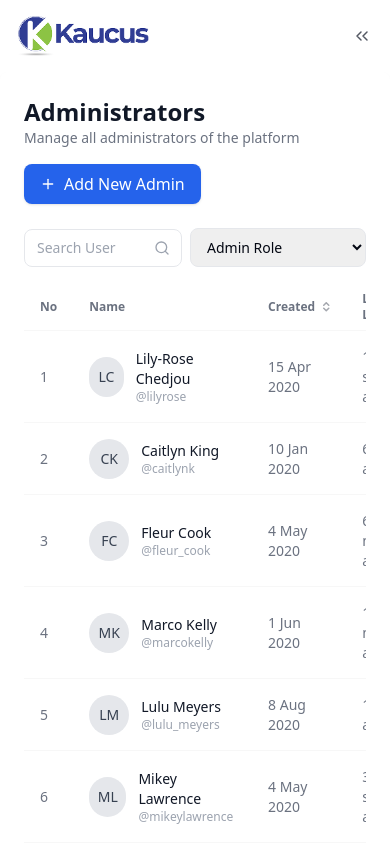
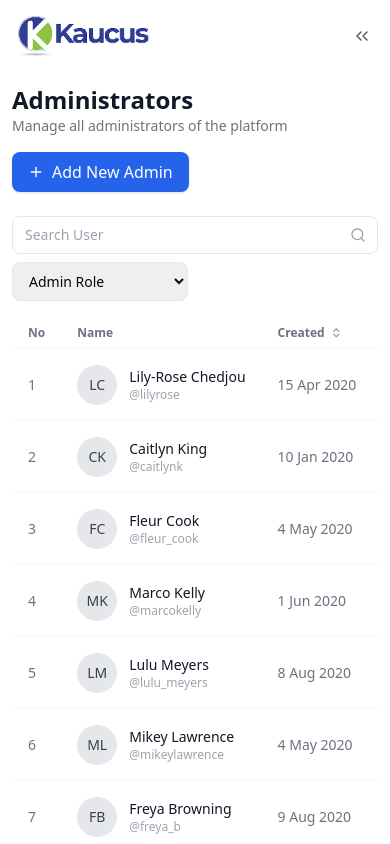
Before and after one commit to Initial-Front/kacus-frontend, a React (Vite) app: page /dashboard/Admin in a window 390 px wide. Built offline with nearby package versions, Linux system fonts and the light colour scheme.

Commit message:
updated responsiveness

```diff
--- a/src/Dashboard/Settings/SettingBody.tsx
+++ b/src/Dashboard/Settings/SettingBody.tsx
@@ -33,7 +33,7 @@ export default function SettingsPage() {
       </div>
 
       {/* Content */}
-      <div className="mt-8 lg:px-8 py-6">
+      <div className="mt-8 px-3 lg:px-8 py-6">
         {activeTab === "My Profile" && <ProfileTab />}
         {activeTab === "Notifications" && <NotificationsTab />}
          {activeTab === "Role Management" && <RoleManagement/>}
--- a/src/Dashboard/Settings/index.tsx
+++ b/src/Dashboard/Settings/index.tsx
@@ -5,7 +5,7 @@ export default function Setting() {
 
     return (
         <section>
-            <div className="flex items-center justify-between mb-6  p-2 md:p-6">
+            <div className="flex items-center justify-between mb-6  p-3 md:p-6">
                  <div className="flex items-center justify-between mb-6">
                 <div>
                     <h1 className=" text-base md:text-[24px] flex items-center gap-1 font-bold text-gray-800">
--- a/src/Dashboard/listing.tsx
+++ b/src/Dashboard/listing.tsx
@@ -18,7 +18,7 @@ export default function ListingsPage() {
     <div >
       <div className="max-w-7xl mx-auto ">
 
-            <div className="flex flex-col px-6 py-1 md:flex-row md:items-center md:justify-between gap-4 ">
+            <div className="flex flex-col px-3 md:px-6 py-1 md:flex-row md:items-center md:justify-between gap-4 ">
                 <div>
                   <h2 className="text-2xl my-4 font-semibold">Listings</h2>
                   <p className="text-sm text-gray-500">Manage all pairs listing on the platform</p>
--- a/src/components/AddNewAdmin.tsx
+++ b/src/components/AddNewAdmin.tsx
@@ -22,8 +22,8 @@ export default function AddAdminModal({setAddNewAdmin}: {setAddNewAdmin: (open:
 
   return (
     <div className="fixed inset-0 z-50 flex items-center justify-center bg-black/40 backdrop-blur-sm p-4">
-      <div className="w-full max-w-xl rounded-xl bg-white p-6 shadow-xl">
-        {/* Header */}
+      <div className="w-full max-w-xl rounded-xl bg-white p-3 md:p-6 shadow-xl">
+
         <div className="flex items-center justify-between mb-6">
           <h2 className="text-lg font-semibold text-gray-800">Add New Admin</h2>
           <button
@@ -34,9 +34,8 @@ export default function AddAdminModal({setAddNewAdmin}: {setAddNewAdmin: (open:
           </button>
         </div>
 
-        {/* Form */}
         <div className="space-y-8">
-          {/* First + Last Name */}
+
           <div className="grid grid-cols-2 gap-4 my-6">
             <div className="flex flex-col">
               <label className="text-sm font-medium text-gray-700 mb-1">First Name</label>
@@ -63,7 +62,7 @@ export default function AddAdminModal({setAddNewAdmin}: {setAddNewAdmin: (open:
 
           </div>
 
-          {/* Phone Number */}
+
           <div className="flex flex-col">
             <label className="text-sm font-medium text-gray-700 mb-1">Phone Number</label>
             <input
--- a/src/components/AdminTable.tsx
+++ b/src/components/AdminTable.tsx
@@ -199,8 +199,8 @@ export default function AdministratorsTable() {
 
 
     return (
-        <div className="p-6 bg-white rounded-lg w-full shadow-sm">
-            {/* Header */}
+        <div className="p-3 md:p-6 bg-white rounded-lg w-full shadow-sm">
+
             <div className="flex flex-col sm:flex-row sm:items-center sm:justify-between gap-4 mb-6">
                 <div>
                     <h2 className="text-2xl font-semibold text-gray-900">Administrators</h2>
@@ -220,7 +220,7 @@ export default function AdministratorsTable() {
 
 
             <div className="flex flex-col md:flex-row md:items-center gap-3 mb-4">
-                <div className="flex items-center gap-2 w-full md:w-1/2">
+                <div className="flex flex-col md:flex-row md:items-center gap-2 w-full md:w-1/2">
                     <div className="relative flex-1">
                         <input
                             value={query}
@@ -250,9 +250,9 @@ export default function AdministratorsTable() {
                 <table className={`w-full text-left no-scrollbar ${pageItems.length === 0 ? 'hidden' : 'table'}`} style={{ borderSpacing: "0 12px" }}>
                     <thead >
                         <tr>
-                            <th className="px-4 py-2 text-xs font-semibold text-gray-500 ">No</th>
-                            <th className="px-4 py-2 text-xs font-semibold text-gray-500 ">Name</th>
-                            <th className="px-4 py-2 text-xs font-semibold text-gray-500">
+                            <th className="px-4 py-2 text-xs  whitespace-nowrap  font-semibold text-gray-500 ">No</th>
+                            <th className="px-4 py-2 text-xs whitespace-nowrap font-semibold text-gray-500 ">Name</th>
+                            <th className="px-4 py-2 text-xs whitespace-nowrap font-semibold text-gray-500">
                                 <div className="flex items-center gap-2">
                                     Created
                                     <svg width="7" height="10" viewBox="0 0 7 10" fill="none" xmlns="http://www.w3.org/2000/svg">
@@ -261,7 +261,7 @@ export default function AdministratorsTable() {
                                 </div>
                             </th>
 
-                            <th className="px-4 py-2 text-xs font-semibold text-gray-500">
+                            <th className="px-4 py-2 whitespace-nowrap text-xs font-semibold text-gray-500">
                                 <div className="flex items-center gap-2">
                                     Last Login
                                     <svg width="7" height="10" viewBox="0 0 7 10" fill="none" xmlns="http://www.w3.org/2000/svg">
@@ -270,7 +270,7 @@ export default function AdministratorsTable() {
                                 </div>
                             </th>
 
-                            <th className="px-4 py-2 text-xs font-semibold text-gray-500">
+                            <th className="px-4 py-2 whitespace-nowrap text-xs font-semibold text-gray-500">
                                 <div className="flex items-center gap-2">
                                     Admin Role
                                     <svg width="7" height="10" viewBox="0 0 7 10" fill="none" xmlns="http://www.w3.org/2000/svg">
@@ -279,7 +279,7 @@ export default function AdministratorsTable() {
                                 </div>
                             </th>
 
-                            <th className="px-4 py-2 text-xs font-semibold text-gray-500">
+                            <th className="px-4 py-2 whitespace-nowrap text-xs font-semibold text-gray-500">
                                 <div className="flex items-center gap-2">
                                     Action
                                     <svg width="7" height="10" viewBox="0 0 7 10" fill="none" xmlns="http://www.w3.org/2000/svg">
@@ -300,9 +300,9 @@ export default function AdministratorsTable() {
                                 className="bg-white hover:shadow-sm transition-shadow cursor-pointer"
                                 style={{ boxShadow: "0 0 0 1px rgba(0,0,0,0.03)" }}
                             >
-                                <td className="px-4 py-4 align-middle text-sm text-gray-500 w-12">{(page - 1) * perPage + idx + 1}</td>
+                                <td className="px-4 py-4 align-middle text-sm whitespace-nowrap text-gray-500 w-12">{(page - 1) * perPage + idx + 1}</td>
 
-                                <td className="px-4 py-4 align-middle">
+                                <td className="px-4 py-4 align-middle whitespace-nowrap">
                                     <div className="flex items-center gap-3">
                                         <Avatar name={admin.name} src={admin.avatar} />
                                         <div>
@@ -312,11 +312,11 @@ export default function AdministratorsTable() {
                                     </div>
                                 </td>
 
-                                <td className="px-4 py-4 align-middle text-sm text-gray-500 w-36">{admin.created}</td>
+                                <td className="px-4 py-4 whitespace-nowrap align-middle text-sm text-gray-500 w-36">{admin.created}</td>
 
-                                <td className="px-4 py-4 align-middle text-sm text-gray-500 w-40">{admin.lastLogin}</td>
+                                <td className="px-4 py-4 align-middle whitespace-nowrap text-sm text-gray-500 w-40">{admin.lastLogin}</td>
 
-                                <td className="px-4 py-4 align-middle w-36">
+                                <td className="px-4 py-4 whitespace-nowrap align-middle w-36">
                                     <div className="flex items-center">
 
                                         <RoleBadge role={admin.role} />
@@ -324,7 +324,7 @@ export default function AdministratorsTable() {
 
                                 </td>
 
-                                <td className="px-4 py-4 align-middle w-20">
+                                <td className="px-4 py-4 whitespace-nowrap align-middle w-20">
 
                                     <div className="relative inline-block text-left">
                                         <ActionMenu
```
